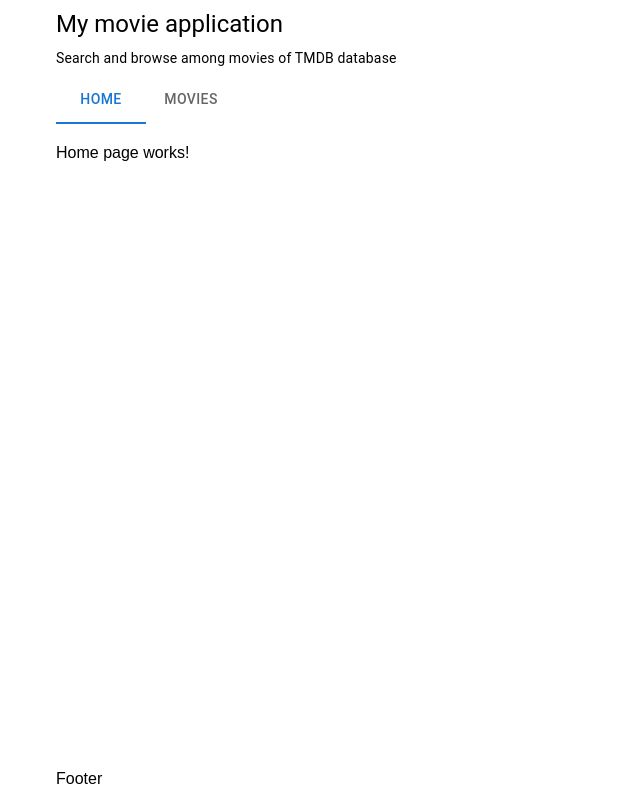
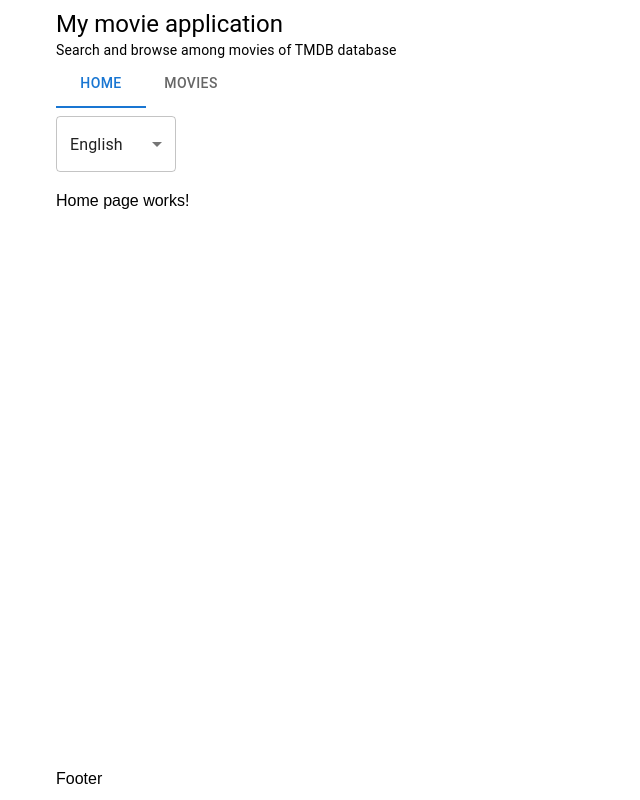
Before and after one commit to mahaut1/movie-app-ui, a React (Create React App) app: page / in a window 1280 px wide. Shown: the whole page, without its empty margins (0-640 px from the left). Built offline with nearby package versions, Linux system fonts and the light colour scheme.

Commit message:
Translator

```diff
--- /dev/null
+++ b/src/component/Header/LanguageSelector/classes.module.css
@@ -0,0 +1,6 @@
+.root {
+    width: 120px;
+    }
+    .select {
+    width: 100%;
+    }
--- /dev/null
+++ b/src/component/Header/LanguageSelector/index.tsx
@@ -0,0 +1,24 @@
+import { useTranslation } from "react-i18next";
+import { Select, MenuItem, Box } from "@mui/material";
+import classes from "./classes.module.css";
+
+export default function LanguageSelector() {
+  const { i18n } = useTranslation();
+
+  const changeLanguage = (lng: string) => {
+    i18n.changeLanguage(lng);
+  };
+
+  return (
+    <Box className={classes.root}>
+      <Select
+        value={i18n.language}
+        onChange={(e) => changeLanguage(e.target.value as string)}
+        className={classes.select}
+      >
+        <MenuItem value="en">English</MenuItem>
+        <MenuItem value="fr">Français</MenuItem>
+      </Select>
+    </Box>
+  );
+}
--- a/src/component/Header/index.tsx
+++ b/src/component/Header/index.tsx
@@ -1,18 +1,26 @@
 import { Box, Typography } from "@mui/material";
 import classes from "./classes.module.css";
 import NavBar from "../NavBar";
+import { i18nMap } from "../../i18n/map";
+import LanguageSelector from "./LanguageSelector";
+import { useTranslation } from "react-i18next";
 export default function Header() {
+    const { t } = useTranslation();
+
     return (
-<>
       <Box className={classes.root}>
+        <Box className={classes.content}>
           <Typography component="h1" variant="h5">
-My movie application
+            {t(i18nMap.header.title)}
           </Typography>
           <Typography variant="body2">
-Search and browse among movies of TMDB database
+            {t(i18nMap.header.description)} {/* Completed the description */}
           </Typography>
           <NavBar />
         </Box>
-</>
+        <Box>
+          <LanguageSelector />
+        </Box>
+      </Box>
     );
   }
--- a/src/component/NavBar/index.tsx
+++ b/src/component/NavBar/index.tsx
@@ -1,7 +1,11 @@
 import { Tab, Tabs } from "@mui/material";
 import { useCallback, useEffect, useState } from "react";
 import { useMatch, useNavigate } from "react-router-dom";
+import { useTranslation } from "react-i18next";
+import { i18nMap } from "../../i18n/map";
+
 export default function NavBar() {
+    const { t } = useTranslation();
 const isHomePage = !!useMatch("/");
 const isMoviesPage = !!useMatch("/movies/*");
 const [value, setValue] = useState(0);
@@ -28,13 +32,13 @@ const goto = useCallback(
 return (
 <Tabs role="navigation" value={value} onChange={handleChange}>
 <Tab
-label="home"
+label={t(i18nMap.navBar.home)}
 component="a"
 aria-current={isHomePage}
 onClick={(e) => goto(e, "/")}
 />
 <Tab
-label="movies"
+label={t(i18nMap.navBar.movies)}
 component="a"
 aria-current={isMoviesPage}
 onClick={(e) => goto(e, "/movies")}
--- /dev/null
+++ b/src/i18n/dictionnaries/en.ts
@@ -0,0 +1,12 @@
+export const en = {
+    translation: {
+        navBar: {
+            home: 'home', // This should have translations for each language
+            movies: 'movies',
+          },
+    header: {
+    title: "My movie application",
+    description: "Search and browse among movies of TMDB database"
+    },
+    },
+    };
--- /dev/null
+++ b/src/i18n/dictionnaries/fr.ts
@@ -0,0 +1,14 @@
+import { en } from "./en";
+export const fr: typeof en = {
+translation: {
+    navBar: {
+        home: 'Accueil',
+        movies: 'Films',
+      },
+header: {
+title: "Mon application de films",
+description:
+"Recherchez et parcourez les films de la base de données TMDB"
+},
+},
+};
--- /dev/null
+++ b/src/i18n/index.tsx
@@ -0,0 +1,16 @@
+import i18n from "i18next";
+import { initReactI18next } from "react-i18next";
+import { en } from "./dictionnaries/en";
+import { fr } from "./dictionnaries/fr";
+i18n.use(initReactI18next).init({
+resources: {
+en,
+fr,
+},
+lng: "en",
+fallbackLng: "en",
+interpolation: {
+escapeValue: false,
+},
+});
+export default i18n;
--- /dev/null
+++ b/src/i18n/map.ts
@@ -0,0 +1,24 @@
+import { en } from "./dictionnaries/en";
+
+// Define the type for i18nMap
+type I18nMap<T> = {
+  [K in keyof T]: T[K] extends object ? I18nMap<T[K]> : string;
+};
+
+const buildI18nMap = <T extends object>(obj: T, prefix = ""): I18nMap<T> => {
+  return Object.keys(obj).reduce((acc, key) => {
+    const path = prefix ? `${prefix}.${key}` : key;
+    const value = obj[key as keyof T];
+    if (typeof value === "object" && value !== null) {
+      acc[key as keyof T] = buildI18nMap(value, path) as I18nMap<T>[keyof T];
+      return acc;
+    }
+
+    acc[key as keyof T] = path as I18nMap<T>[keyof T];
+
+    return acc;
+  }, {} as I18nMap<T>);
+};
+
+// Typed i18nMap
+export const i18nMap = buildI18nMap(en.translation);
--- a/src/index.tsx
+++ b/src/index.tsx
@@ -4,6 +4,8 @@ import './index.css';
 import App from './App';
 import reportWebVitals from './reportWebVitals';
 
+// enables i18n
+import "./i18n";
 const root = ReactDOM.createRoot(
   document.getElementById('root') as HTMLElement
 );
```
Lines whose indentation alone changed are shown as unchanged.
